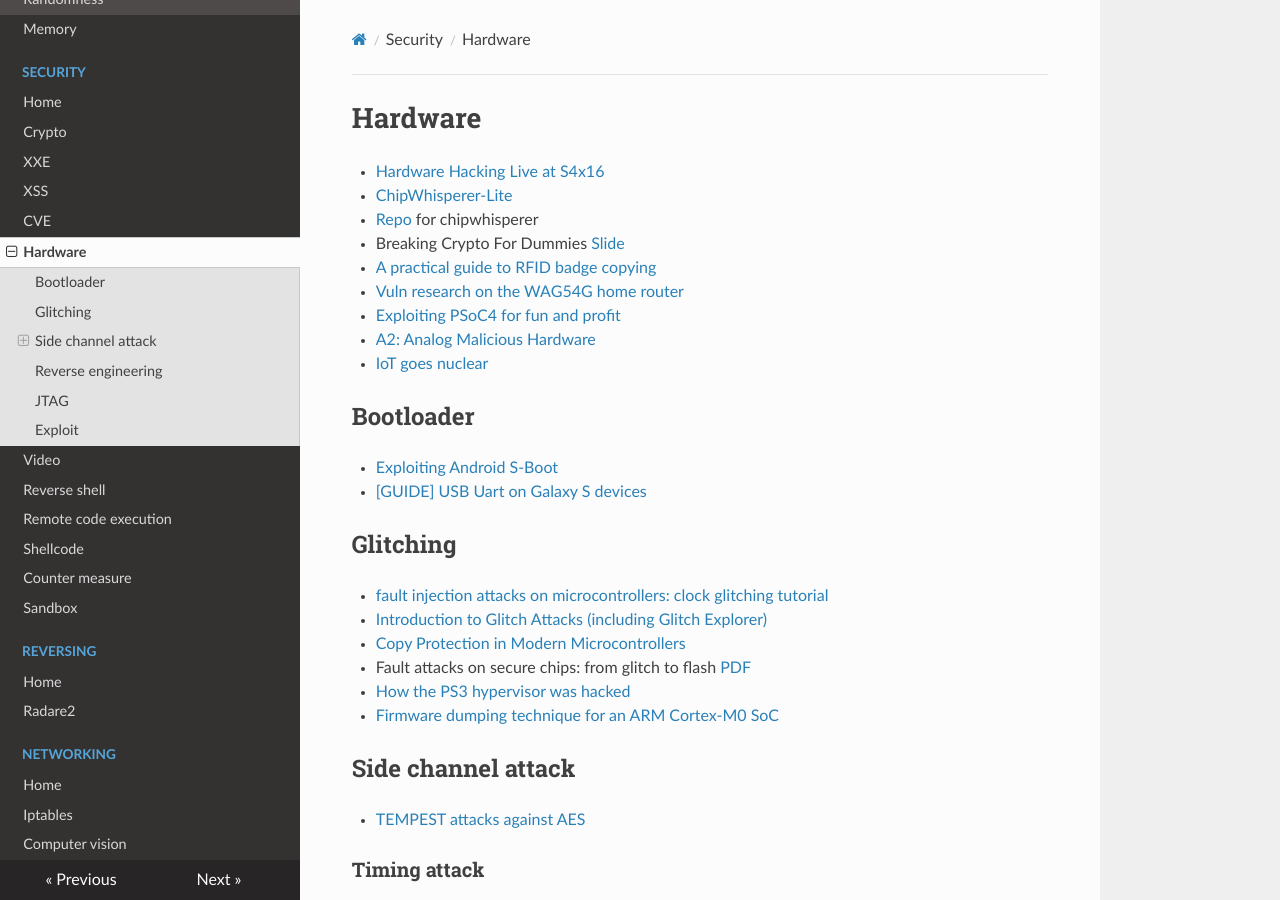
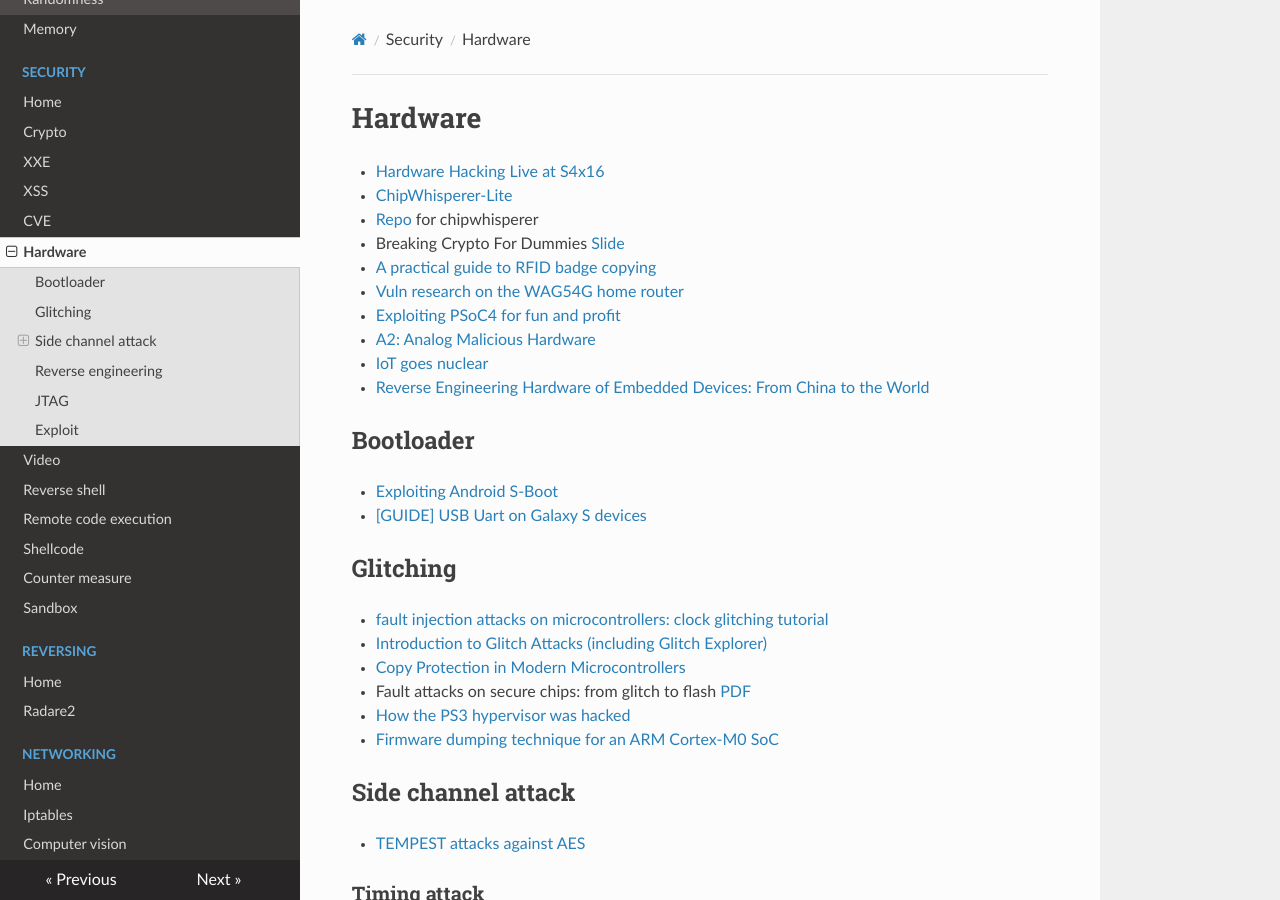
Before and after one commit to gipi/low-level, an MkDocs documentation site: the page built from docs/security/hardware.md, in a window 1280 px wide and 900 px high. Built offline with MkDocs 1.6.1, drawn with Linux system fonts in a browser that asks for light colours; nearby versions of some CDN libraries; old or Windows-style settings are respelled for this version of MkDocs.

Commit message:
security/hardware: add link.

```diff
--- a/docs/security/hardware.md
+++ b/docs/security/hardware.md
@@ -9,6 +9,7 @@
  - [Exploiting PSoC4 for fun and profit](http://dmitry.gr/index.php?r=05.Projects&proj=23.%20PSoC4)
  - [A2: Analog Malicious Hardware](http://static1.1.sqspcdn.com/static/f/543048/26931843/1464016046717/A2_SP_2016.pdf)
  - [IoT goes nuclear](https://blog.acolyer.org/2017/06/22/iot-goes-nuclear-creating-a-zigbee-chain-reaction/)
+ - [Reverse Engineering Hardware of Embedded Devices: From China to the World](http://blog.sec-consult.com/2017/07/reverse-engineering-hardware.html)
 
 ## Bootloader
 
```
